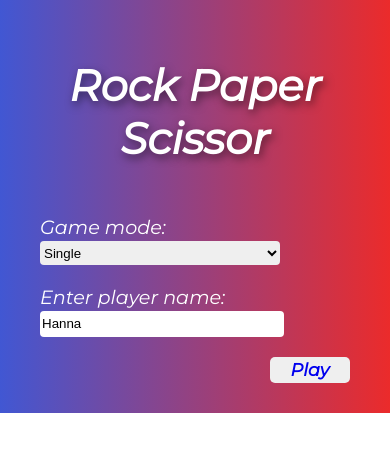
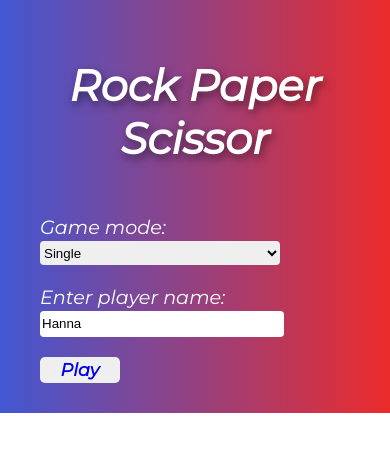
Before and after one commit to huenguyensw/rock-scissor-paper, a React (Create React App) app: page / in a window 390 px wide. Shown: the top 452 px of the page. Built offline with nearby package versions, Linux system fonts and the light colour scheme.

Commit message:
responsive configuration

```diff
--- a/src/components/gamemode.css
+++ b/src/components/gamemode.css
@@ -3,9 +3,12 @@
     flex-direction: column;
     gap: 20px;
     align-items: flex-end;
+    margin: auto;
     font-size: 1.2rem;
-    padding-right: 60px;
-    width: 100%;
+    @media (max-width: 514px){
+        align-items: flex-start;
+    };
+
 }
 
 select,
--- a/src/components/playing.css
+++ b/src/components/playing.css
@@ -4,6 +4,10 @@
    justify-content: space-between;
     column-gap: 10px;
     align-items: center;
+    @media (max-width: 514px){
+        flex-direction: column;
+        align-items: center;
+    };
 }
 .computer-container{
     display: flex;
--- a/src/index.css
+++ b/src/index.css
@@ -10,6 +10,7 @@ body {
   min-height: 100vh;
   font-family: 'Montserrat', sans-serif;
   color: white;
+  max-width: 720px;
 }
 
 code {
```
